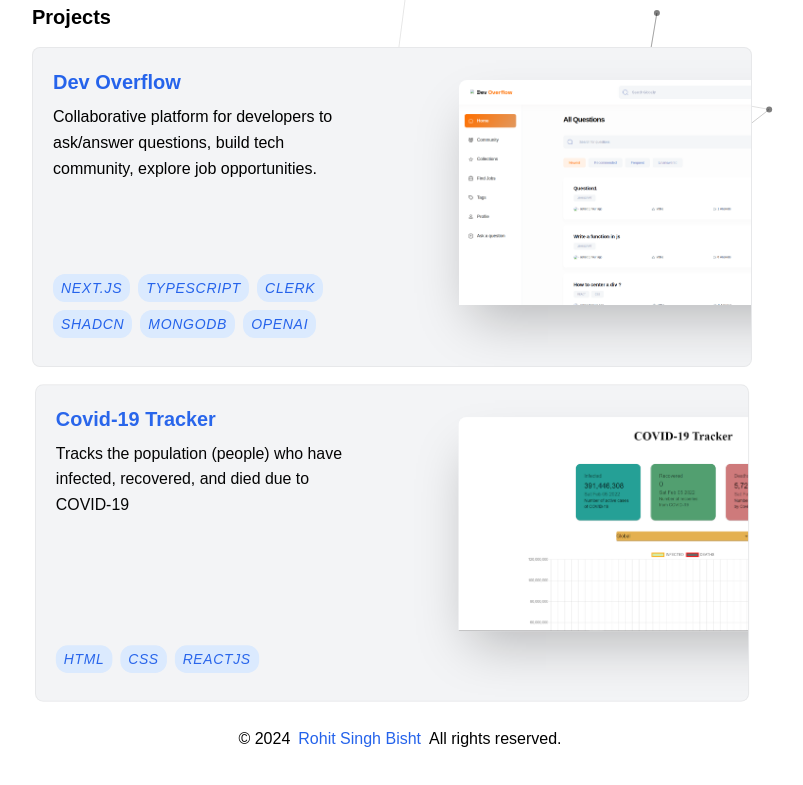
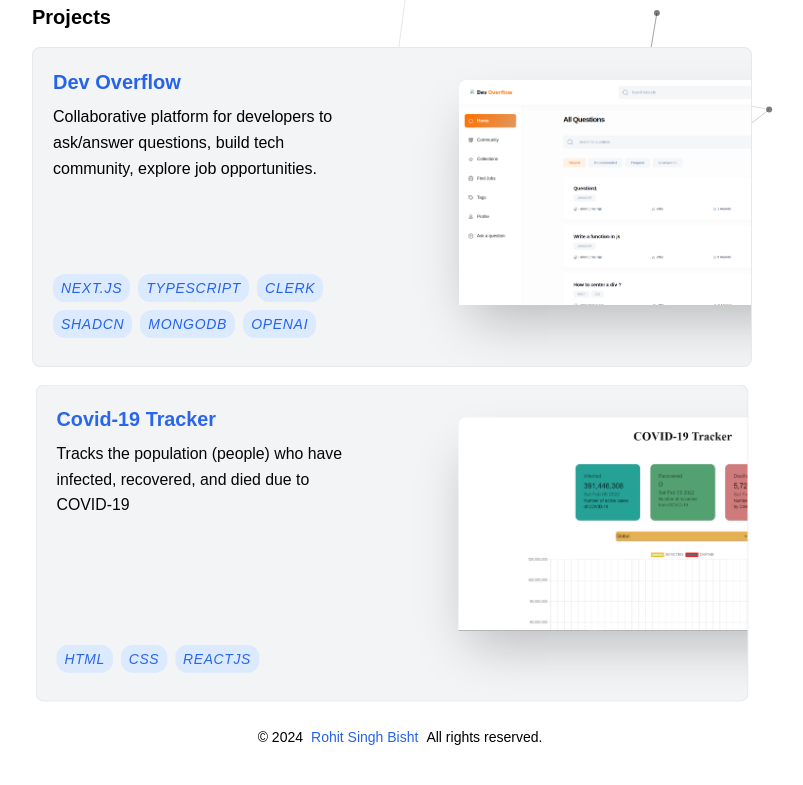
Before and after one commit to rohitbisht01/dev-portfolio, a Next.js app: page / in a window 1280 px wide. Shown: the part 601-1386 px from the top of the page, without its empty margins (240-1043 px from the left). Built offline with nearby package versions, Linux system fonts and the light colour scheme; a web font is replaced by a local one.

Commit message:
fix:@typescript-eslint/no-unused-vars

```diff
--- a/components/Footer.tsx
+++ b/components/Footer.tsx
@@ -6,15 +6,15 @@ const Footer = () => {
   };
 
   return (
-    <div className="flex items-center gap-2 justify-center my-4">
-      © {new Date().getFullYear()}{" "}
-      <span
+    <div className="flex flex-col md:flex-row justify-center my-4 text-sm gap-1 md:gap-2  items-center">
+      <p>© {new Date().getFullYear()}</p>
+      <p
+        className="cursor-pointer text-blue-600 hover:text-blue-800"
         onClick={handleScrollToTop}
-        className="text-blue-600 cursor-pointer hover:text-blue-800"
       >
         Rohit Singh Bisht
-      </span>{" "}
-      All rights reserved.
+      </p>{" "}
+      <p>All rights reserved.</p>
     </div>
   );
 };
```
